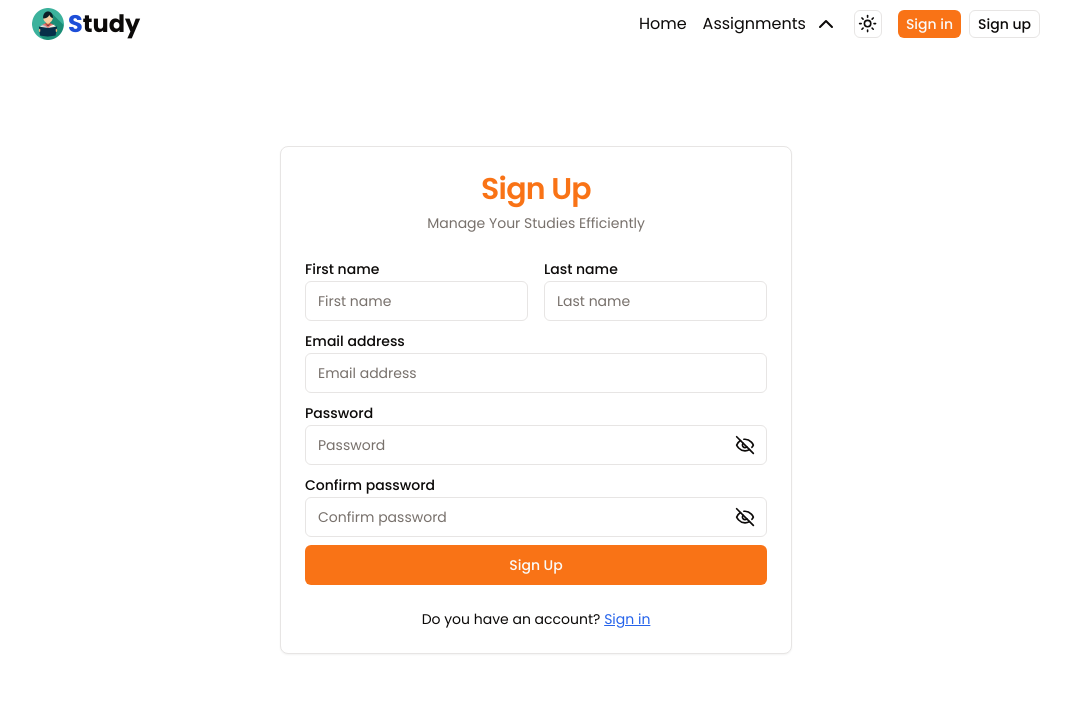
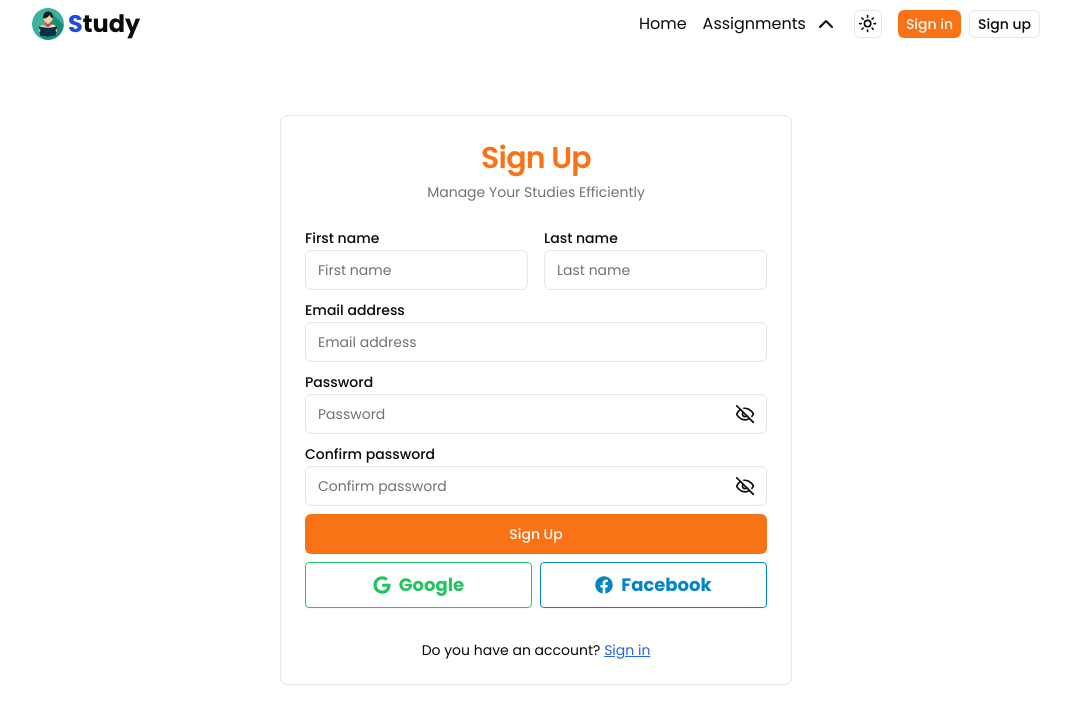
Before and after one commit to saiful7778/study-client-v2, a React (Vite) app: page /sign-up in a window 1280 px wide. Shown: the top 724 px of the page, without its empty margins (104-1175 px from the left). Built offline with nearby package versions, Linux system fonts and the light colour scheme; no server answers.

Commit message:
add social auth

```diff
--- a/package.json
+++ b/package.json
@@ -31,6 +31,7 @@
     "react": "^18.2.0",
     "react-dom": "^18.2.0",
     "react-hook-form": "^7.51.4",
+    "react-icons": "^5.2.1",
     "tailwind-merge": "^2.3.0",
     "tailwindcss-animate": "^1.0.7",
     "zod": "^3.23.8"
--- /dev/null
+++ b/src/components/SocialAuth.tsx
@@ -0,0 +1,70 @@
+import cn from "@/lib/utils/cn";
+import { FaGoogle, FaFacebook } from "react-icons/fa";
+import { FC } from "react";
+import useAuth from "@/hooks/useAuth";
+import { useAxios } from "@/hooks/useAxios";
+import { toast } from "@/hooks/useToast";
+import useNavigatePage from "@/hooks/useNavigatePage";
+import errorStatus from "@/lib/errorStatus";
+
+const style = {
+  base: "border rounded shadow-sm flex flex-1 items-center active:focus:scale-95 text-lg font-bold gap-2 p-2 justify-center",
+};
+
+const SocialAuth: FC = () => {
+  const { googleAuth } = useAuth();
+  const axios = useAxios();
+  const navigate = useNavigatePage();
+
+  const handleGoogleAuth = async (): Promise<void> => {
+    try {
+      const { user } = await googleAuth();
+      await axios.post("/user/oauth", {
+        userName: user.displayName,
+        userEmail: user.email,
+        userToken: user.uid,
+        userPhoto: user.photoURL,
+      });
+      toast({
+        title: `Sign up successfully!`,
+        description: `'${user.email}' account is created.`,
+      });
+      navigate("/");
+    } catch (err) {
+      if (err instanceof Error) {
+        errorStatus(err);
+      }
+    }
+  };
+
+  const handleFacebookAuth = async (): Promise<void> => {
+    toast({
+      variant: "destructive",
+      title: "Unavailable",
+      description: "Facebook authentication is currently unavailable",
+    });
+  };
+
+  return (
+    <div className="my-2 flex justify-center gap-2">
+      <button
+        onClick={handleGoogleAuth}
+        className={cn(style.base, "border-green-500 text-green-500")}
+        type="button"
+      >
+        <FaGoogle />
+        Google
+      </button>
+      <button
+        onClick={handleFacebookAuth}
+        className={cn(style.base, "border-sky-600 text-sky-600")}
+        type="button"
+      >
+        <FaFacebook />
+        Facebook
+      </button>
+    </div>
+  );
+};
+
+export default SocialAuth;
--- a/src/components/UserAuth.tsx
+++ b/src/components/UserAuth.tsx
@@ -25,7 +25,9 @@ const UserAuth: FC<UserAuthProps> = ({ className }) => {
                 src={user?.photoURL ?? undefined}
                 alt="user image"
               />
-              <Avatar.fallback>{`${user?.displayName![0]}${user?.displayName![1]}`}</Avatar.fallback>
+              {user?.displayName && (
+                <Avatar.fallback>{`${user?.displayName![0]}${user?.displayName![1]}`}</Avatar.fallback>
+              )}
             </Avatar>
           </DropdownMenu.trigger>
           <DropdownMenu.content align="end">
--- a/src/components/ui/button.tsx
+++ b/src/components/ui/button.tsx
@@ -1,4 +1,4 @@
-import * as React from "react";
+import { forwardRef } from "react";
 import { Slot } from "@radix-ui/react-slot";
 import { type VariantProps } from "class-variance-authority";
 import cn from "@/lib/utils/cn";
@@ -10,7 +10,7 @@ export interface ButtonProps
   asChild?: boolean;
 }
 
-const Button = React.forwardRef<HTMLButtonElement, ButtonProps>(
+const Button = forwardRef<HTMLButtonElement, ButtonProps>(
   ({ className, variant, size, asChild = false, ...props }, ref) => {
     const Comp = asChild ? Slot : "button";
     return (
--- a/src/lib/styles/buttonVariants.ts
+++ b/src/lib/styles/buttonVariants.ts
@@ -1,7 +1,7 @@
 import { cva } from "class-variance-authority";
 
 const buttonVariants = cva(
-  "duration-300 active:focus:scale-95 inline-flex items-center justify-center whitespace-nowrap rounded-md text-sm font-medium ring-offset-background transition-colors focus-visible:outline-none focus-visible:ring-2 focus-visible:ring-ring focus-visible:ring-offset-2 disabled:pointer-events-none disabled:opacity-50",
+  "active:focus:scale-95 inline-flex items-center justify-center whitespace-nowrap rounded-md text-sm font-medium ring-offset-background transition-colors focus-visible:outline-none focus-visible:ring-2 focus-visible:ring-ring focus-visible:ring-offset-2 disabled:pointer-events-none disabled:opacity-50",
   {
     variants: {
       variant: {
--- a/src/routes/_auth/sign-in.tsx
+++ b/src/routes/_auth/sign-in.tsx
@@ -14,6 +14,7 @@ import { FC, useState } from "react";
 import { useForm } from "react-hook-form";
 import { z } from "zod";
 import errorStatus from "@/lib/errorStatus";
+import SocialAuth from "@/components/SocialAuth";
 
 const SignIn: FC = () => {
   const [loading, setLoading] = useState<boolean>(false);
@@ -100,6 +101,7 @@ const SignIn: FC = () => {
             </Button>
           </form>
         </Form>
+        <SocialAuth />
       </Card.content>
       <Card.footer className="justify-center">
         <p className="text-sm">
--- a/src/routes/_auth/sign-up.tsx
+++ b/src/routes/_auth/sign-up.tsx
@@ -16,6 +16,7 @@ import { updateProfile } from "firebase/auth";
 import useNavigatePage from "@/hooks/useNavigatePage";
 import errorStatus from "@/lib/errorStatus";
 import { useAxios } from "@/hooks/useAxios";
+import SocialAuth from "@/components/SocialAuth";
 
 const SingUp: FC = () => {
   const [loading, setLoading] = useState<boolean>(false);
@@ -34,7 +35,9 @@ const SingUp: FC = () => {
     },
   });
 
-  const handleSubmit = async (data: z.infer<typeof signUpSchema>) => {
+  const handleSubmit = async (
+    data: z.infer<typeof signUpSchema>,
+  ): Promise<void> => {
     try {
       setLoading((prop) => !prop);
       const { user } = await signUp(data.email, data.password);
@@ -171,6 +174,7 @@ const SingUp: FC = () => {
             </Button>
           </form>
         </Form>
+        <SocialAuth />
       </Card.content>
       <Card.footer className="justify-center">
         <p className="text-sm">
```
